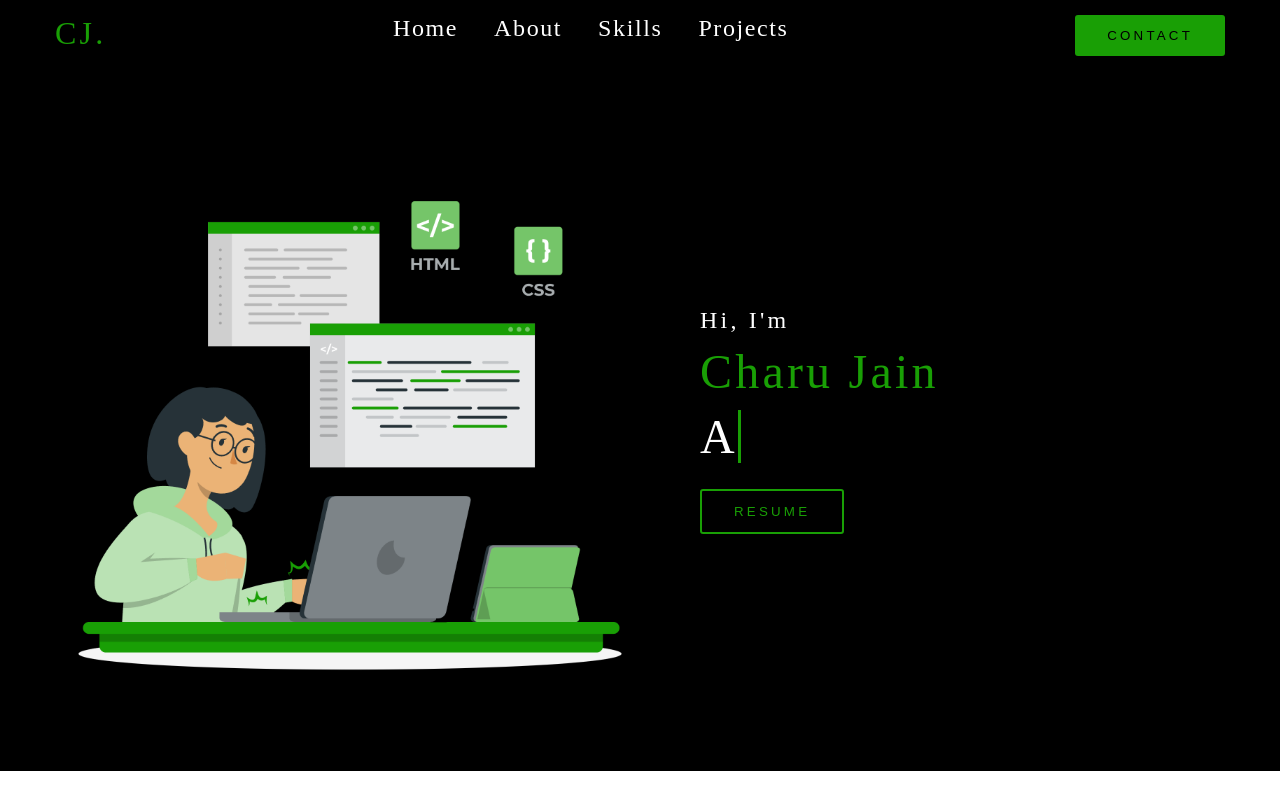
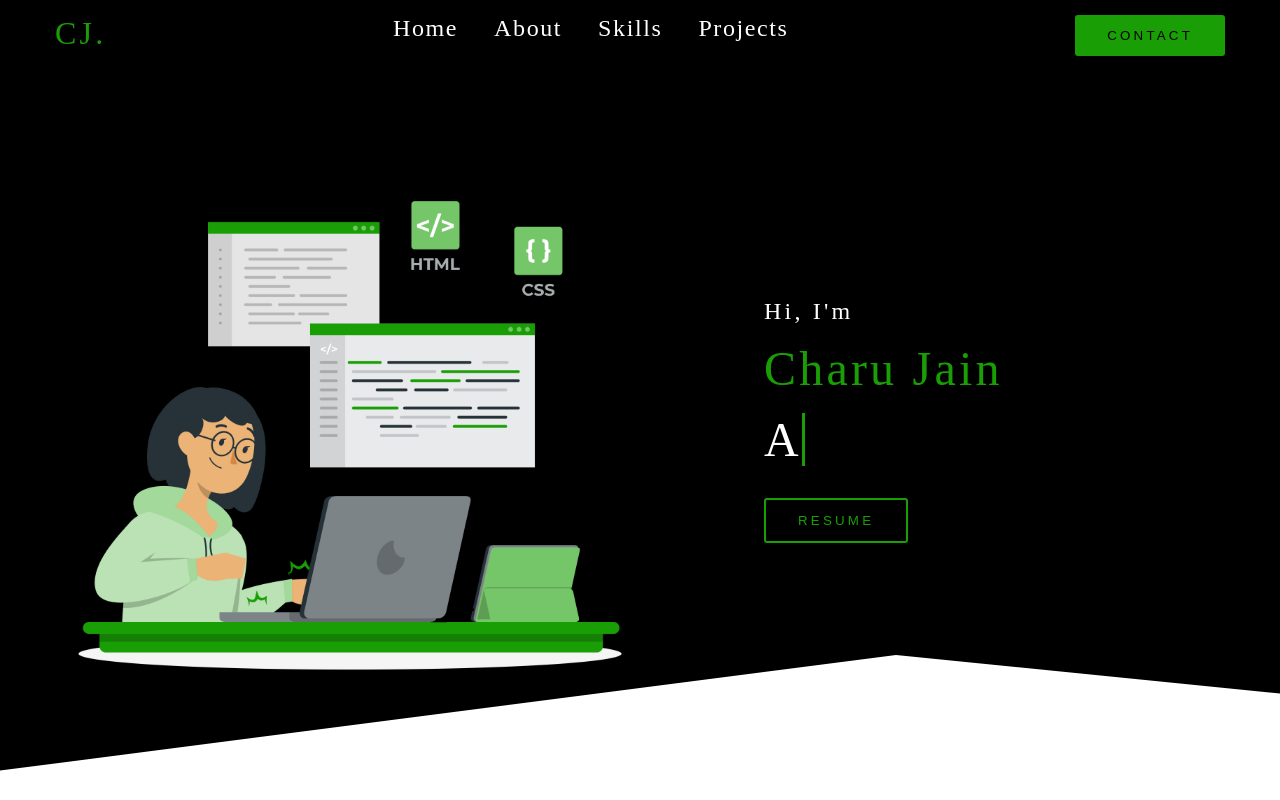
Before and after one commit to charuzain/my-portfolio, a plain HTML site: page index.html in a window 1280 px wide. Drawn offline with Linux system fonts and the light colour scheme.

Commit message:
Add Clip path

```diff
--- a/css/style.css
+++ b/css/style.css
@@ -16,6 +16,7 @@
 
 header {
   background: var(--dark);
+  clip-path: polygon(0 0 , 100% 0 , 100% 90% , 70% 85% , 0 100%);
 }
 
 .nav-container {
@@ -66,42 +67,50 @@ nav .links a:hover {
   color: var(--primary);
 }
 
-/* img {
-  width: 700px;
-
-} */
-
 .hero {
   color: var(--pure);
   display: flex;
   flex-direction: row;
   align-items: center;
+  /* border: 3px solid red; */
   /* justify-content: flex-end */
 }
 
 .hero-image img {
   width: 700px;
+  flex: 1;
+  /* border: 3px solid red; */
+  justify-content: center;
 }
+
+.hero-content{
+  flex: 1;
+  /* border: 3px solid red; */
+
+padding-left: 4rem
+
+}
+
 .hero-content h3 {
   font-weight: lighter;
-  margin-bottom: 10px;
+  margin-bottom: 1rem;
   font-size: 1.5rem;
   letter-spacing: 0.2rem;
 }
 .hero-content h2 {
   font-weight: lighter;
-  margin-bottom: 10px;
+  margin-bottom: 1rem;
   font-size: 3rem;
   letter-spacing: 0.2rem;
   color: var(--primary);
 }
 .hero-content h1 {
   font-weight: lighter;
-  margin-bottom: 10px;
+  margin-bottom: 1rem;
   font-size: 3rem;
   letter-spacing: 0.2rem;
 }
-.hero-content button {
+ .hero-content button {
   background: transparent;
   color: var(--primary);
   border: none;
@@ -114,6 +123,11 @@ nav .links a:hover {
   border-radius: 3px;
 }
 
+.hero-content button:hover {
+  background-color: var(--primary);
+  color: var(--dark);
+}
+
 .data-type > .txt {
   border-right: 0.2rem solid var(--primary);
 }
```
